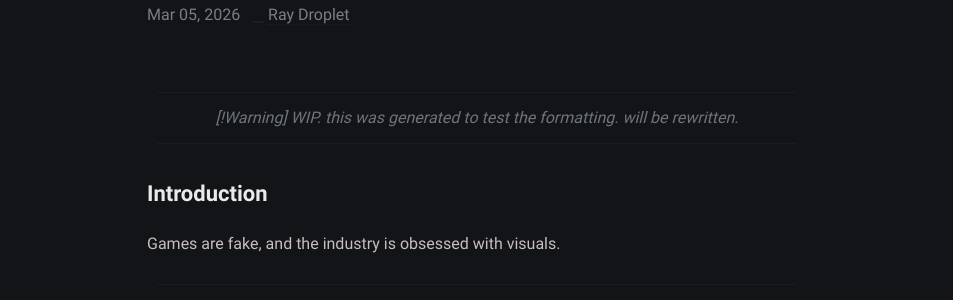
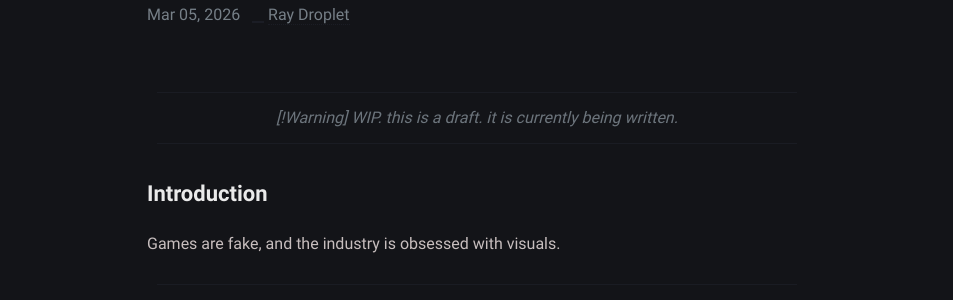
Before and after one commit to raydroplet/raydroplet.github.io, a Jekyll site: the page built from _posts/project-abm/2026-03-05-project-abm.md, in a window 1280 px wide and 900 px high. Shown: the part 256-556 px from the top of the window, without its empty margins (163-1116 px from the left). Built offline with Jekyll 4.4.1, drawn with Linux system fonts in a browser that asks for light colours.

Commit message:
warning fix

```diff
--- a/_posts/project-abm/2026-03-05-project-abm.md
+++ b/_posts/project-abm/2026-03-05-project-abm.md
@@ -4,7 +4,7 @@ title: "Project ABM"
 date: 2026-03-05
 ---
 
-> [!Warning] WIP. this was generated to test the formatting. will be rewritten.
+> [!Warning] WIP. this is a draft. it is currently being written.
 
 ## Introduction
 
```
